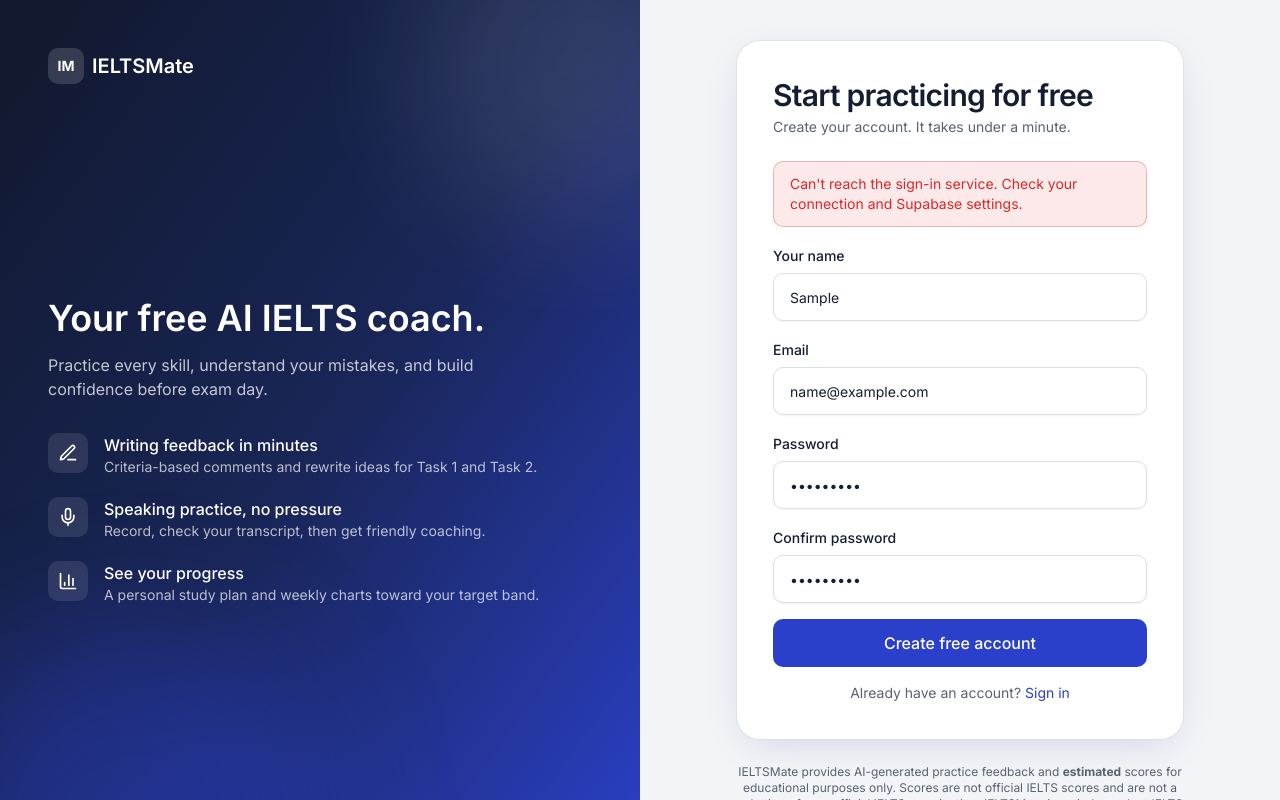
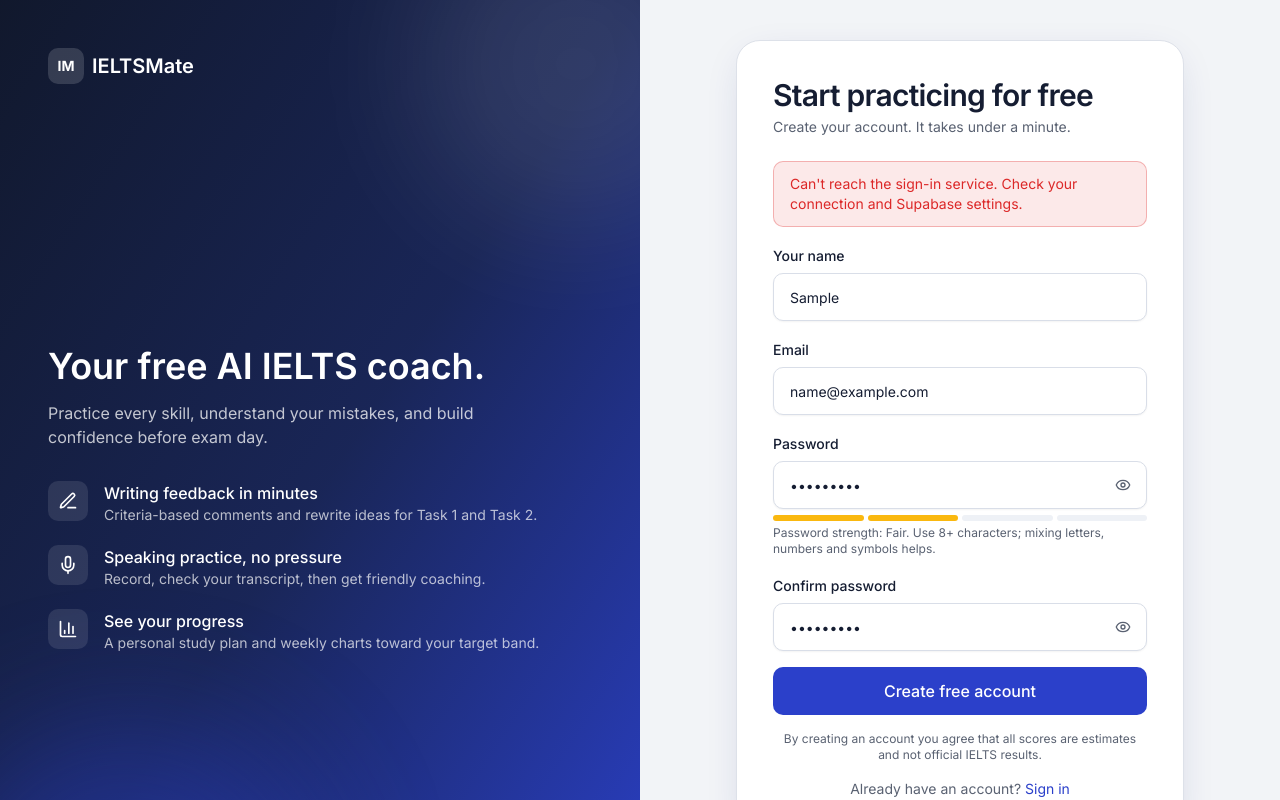
Before and after one commit to ajanta-luhana/IELTSMate-AI-Prep, a Next.js app in the folder frontend/: page /signup in a window 1280 px wide. Both pictures are taken after typing "Sample", "name@example.com", "Sample123", "Sample123" into the empty fields and a click on the button "Create free account". Shown: the top 800 px of the page. Built offline with nearby package versions, Linux system fonts and the light colour scheme; no server answers.

Commit message:
Signup and login: password toggle, strength meter

```diff
--- a/frontend/components/auth/login-form.tsx
+++ b/frontend/components/auth/login-form.tsx
@@ -6,6 +6,7 @@ import { Button } from "@/components/ui/button";
 import { Field } from "@/components/ui/field";
 import { createClient } from "@/lib/supabase/client";
 import { friendlyAuthError, loginSchema } from "@/lib/validation/auth";
+import { PasswordField } from "./password-field";
 import { useAuthForm } from "./use-auth-form";
 
 export function LoginForm({ next, linkError }: { next: string; linkError: boolean }) {
@@ -23,7 +24,7 @@ export function LoginForm({ next, linkError }: { next: string; linkError: boolea
       {linkError && <Alert variant="warning">That link has expired or was already used. Please sign in or request a new one.</Alert>}
       {error && <Alert variant="error">{error}</Alert>}
       <Field label="Email" name="email" type="email" autoComplete="email" placeholder="you@example.com" required />
-      <Field label="Password" name="password" type="password" autoComplete="current-password" required />
+      <PasswordField label="Password" name="password" autoComplete="current-password" />
       <Button type="submit" size="lg" className="w-full" disabled={loading}>
         {loading ? "Signing in…" : "Sign in"}
       </Button>
--- /dev/null
+++ b/frontend/components/auth/password-field.tsx
@@ -0,0 +1,71 @@
+"use client";
+import { useState } from "react";
+import { Eye, EyeOff } from "lucide-react";
+import { Input } from "@/components/ui/input";
+import { cn } from "@/lib/utils";
+
+/** 0–4 rough strength: length plus character variety. For guidance only; Supabase enforces the real rules. */
+export function passwordStrength(pw: string): number {
+  if (!pw) return 0;
+  let score = 0;
+  if (pw.length >= 8) score++;
+  if (pw.length >= 12) score++;
+  if (/[a-z]/.test(pw) && /[A-Z]/.test(pw)) score++;
+  if (/\d/.test(pw) && /[^A-Za-z0-9]/.test(pw)) score++;
+  return Math.min(score, 4);
+}
+const LABELS = ["Too short", "Weak", "Fair", "Good", "Strong"];
+const COLORS = ["bg-muted", "bg-destructive", "bg-warning", "bg-primary", "bg-success"];
+
+interface Props {
+  label: string;
+  name: string;
+  autoComplete: string;
+  showStrength?: boolean;
+  minLength?: number;
+}
+
+export function PasswordField({ label, name, autoComplete, showStrength = false, minLength }: Props) {
+  const [visible, setVisible] = useState(false);
+  const [value, setValue] = useState("");
+  const score = passwordStrength(value);
+  const level = value && value.length < 8 ? 0 : score;
+
+  return (
+    <div className="space-y-1.5">
+      <label htmlFor={name} className="text-sm font-medium">{label}</label>
+      <div className="relative">
+        <Input
+          id={name}
+          name={name}
+          type={visible ? "text" : "password"}
+          autoComplete={autoComplete}
+          minLength={minLength}
+          required
+          value={value}
+          onChange={(e) => setValue(e.target.value)}
+          className="pr-12"
+        />
+        <button
+          type="button"
+          onClick={() => setVisible((v) => !v)}
+          aria-label={visible ? `Hide ${label.toLowerCase()}` : `Show ${label.toLowerCase()}`}
+          aria-pressed={visible}
+          className="absolute right-2 top-1/2 grid h-8 w-8 -translate-y-1/2 place-items-center rounded-md text-muted-foreground hover:bg-accent hover:text-foreground"
+        >
+          {visible ? <EyeOff className="h-4 w-4" aria-hidden="true" /> : <Eye className="h-4 w-4" aria-hidden="true" />}
+        </button>
+      </div>
+      {showStrength && value && (
+        <div aria-live="polite" className="space-y-1">
+          <div className="flex gap-1" aria-hidden="true">
+            {[1, 2, 3, 4].map((i) => (
+              <span key={i} className={cn("h-1.5 flex-1 rounded-full transition-colors", i <= level ? COLORS[level] : "bg-muted")} />
+            ))}
+          </div>
+          <p className="text-xs text-muted-foreground">Password strength: {LABELS[level]}. Use 8+ characters; mixing letters, numbers and symbols helps.</p>
+        </div>
+      )}
+    </div>
+  );
+}
--- a/frontend/components/auth/signup-form.tsx
+++ b/frontend/components/auth/signup-form.tsx
@@ -2,11 +2,13 @@
 import Link from "next/link";
 import { useRouter } from "next/navigation";
 import { useState } from "react";
+import { MailCheck } from "lucide-react";
 import { Alert } from "@/components/ui/alert";
 import { Button } from "@/components/ui/button";
 import { Field } from "@/components/ui/field";
 import { createClient } from "@/lib/supabase/client";
 import { friendlyAuthError, signupSchema } from "@/lib/validation/auth";
+import { PasswordField } from "./password-field";
 import { useAuthForm } from "./use-auth-form";
 
 export function SignupForm() {
@@ -30,9 +32,13 @@ export function SignupForm() {
 
   if (checkEmail) {
     return (
-      <div className="space-y-4">
-        <Alert variant="success">Account created! Check your email and click the confirmation link to start practicing.</Alert>
-        <Link href="/login" className="text-sm text-primary hover:underline">Back to sign in</Link>
+      <div className="space-y-5 text-center">
+        <span className="mx-auto grid h-14 w-14 place-items-center rounded-full bg-success/15 text-success"><MailCheck className="h-7 w-7" aria-hidden="true" /></span>
+        <div className="space-y-1">
+          <h2 className="text-2xl font-semibold">Check your email</h2>
+          <p className="text-sm text-muted-foreground">We sent a confirmation link. Open it to activate your account and start practising.</p>
+        </div>
+        <Button asChild variant="outline" className="w-full"><Link href="/login">Back to sign in</Link></Button>
       </div>
     );
   }
@@ -41,11 +47,12 @@ export function SignupForm() {
       {error && <Alert variant="error">{error}</Alert>}
       <Field label="Your name" name="name" autoComplete="name" required />
       <Field label="Email" name="email" type="email" autoComplete="email" placeholder="you@example.com" required />
-      <Field label="Password" name="password" type="password" autoComplete="new-password" minLength={8} required />
-      <Field label="Confirm password" name="confirm" type="password" autoComplete="new-password" required />
+      <PasswordField label="Password" name="password" autoComplete="new-password" minLength={8} showStrength />
+      <PasswordField label="Confirm password" name="confirm" autoComplete="new-password" />
       <Button type="submit" size="lg" className="w-full" disabled={loading}>
         {loading ? "Creating account…" : "Create free account"}
       </Button>
+      <p className="text-center text-xs text-muted-foreground">By creating an account you agree that all scores are estimates and not official IELTS results.</p>
       <p className="text-center text-sm text-muted-foreground">
         Already have an account? <Link href="/login" className="text-primary hover:underline">Sign in</Link>
       </p>
```
